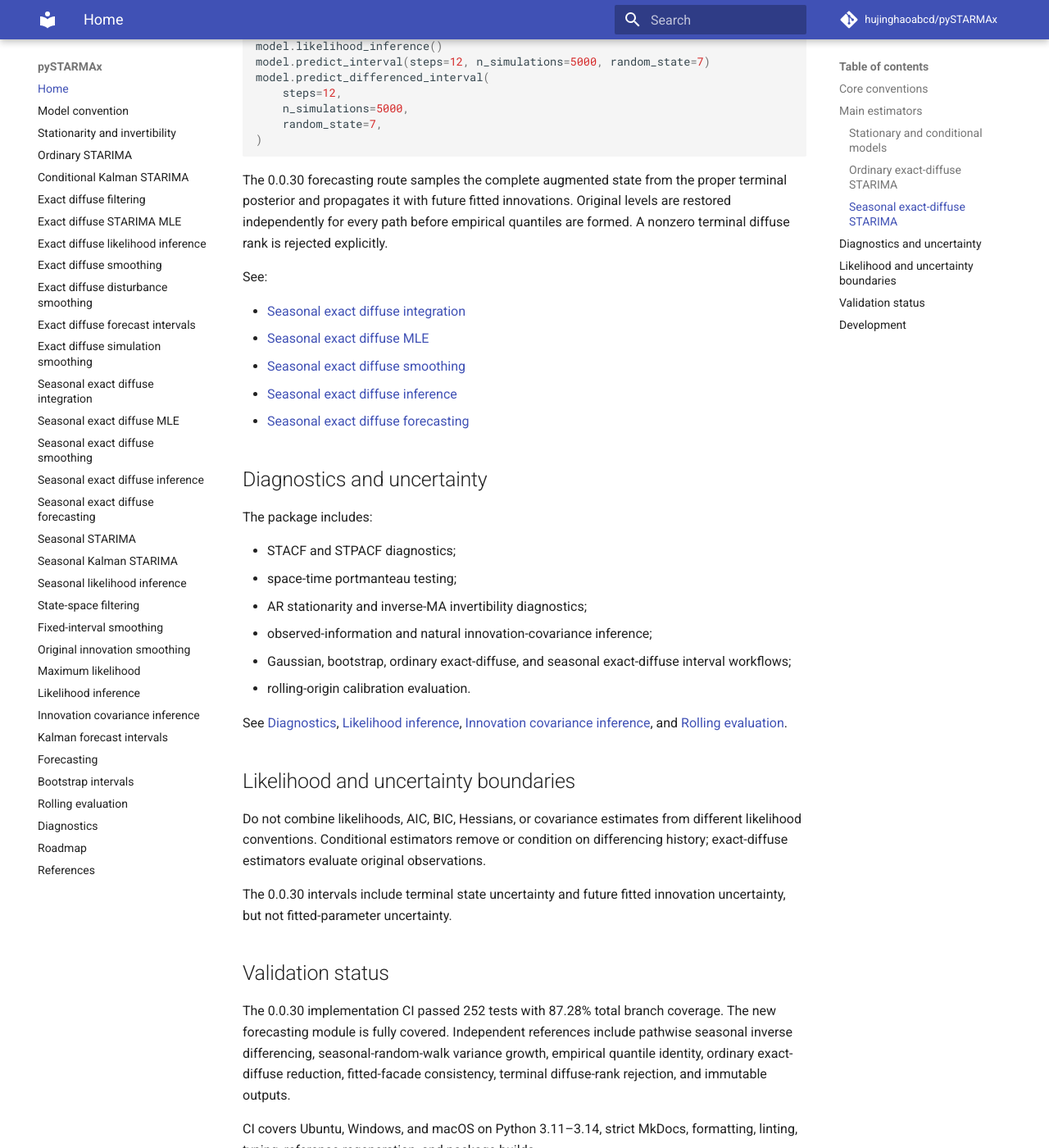
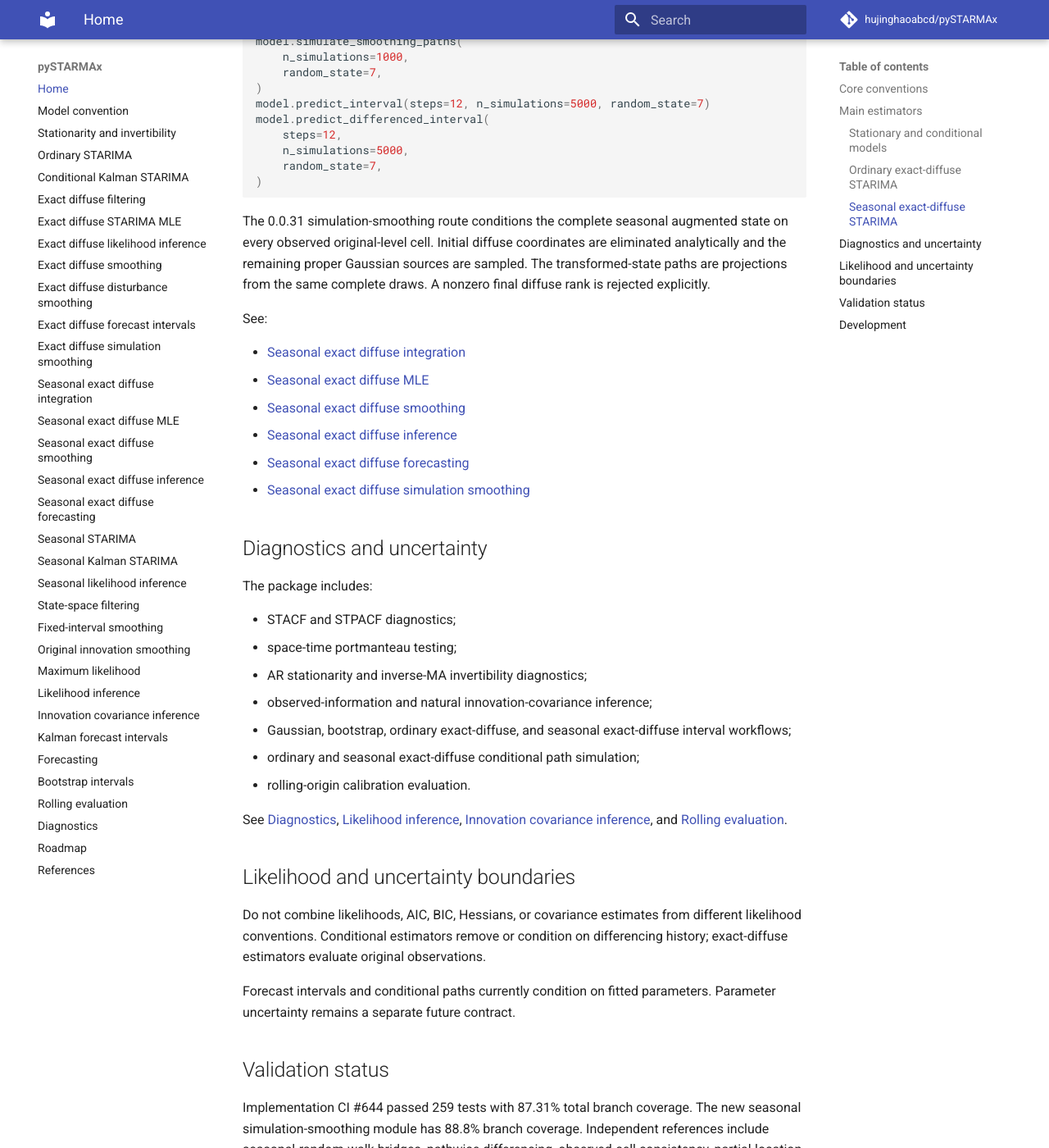
Before and after one commit to hujinghaoabcd/pySTARMAx, an MkDocs documentation site: the page built from docs/index.md, in a window 1280 px wide and 1400 px high, scrolled down 2151 px. Shown: the whole window at 82% size. Built offline with MkDocs 1.6.1 and Material for MkDocs 9.7.7, drawn with Linux system fonts in a browser that asks for light colours; comment, search, counter and statistics services are not loaded; some of the changed text lies outside the part shown.

Commit message:
Update documentation home for 0.0.31

````diff
--- a/docs/index.md
+++ b/docs/index.md
@@ -3,10 +3,10 @@
 pySTARMAx is a typed Python toolkit for classical and extended space-time
 autoregressive moving-average modelling.
 
-Version 0.0.30 supports stationary, integrated, multiplicative seasonal, and
+Version 0.0.31 supports stationary, integrated, multiplicative seasonal, and
 original-level exact-diffuse workflows. The seasonal exact-diffuse fitted model
-now includes estimation, state and disturbance smoothing, likelihood inference,
-and original-level plus transformed-scale forecast paths and intervals for
+now includes estimation, smoothing, likelihood inference, forecast paths and
+intervals, and complete conditional simulation smoothing for
 
 \[
 (1-B)^d(1-B^s)^D y_t.
@@ -82,8 +82,9 @@ result = model.fit(data, weights)
 
 At each optimizer candidate the estimator expands the ordered ordinary and
 seasonal factor polynomials, builds the transformed state, constructs the
-original-level exact-diffuse augmentation, and filters the original observations.
-Expanded cross lags remain deterministic and do not add free parameters.
+original-level exact-diffuse augmentation, and filters the original
+observations. Expanded cross lags remain deterministic and do not add free
+parameters.
 
 Posterior and uncertainty operations are:
 
@@ -91,6 +92,10 @@ Posterior and uncertainty operations are:
 model.smooth()
 model.smooth_innovation_disturbances()
 model.likelihood_inference()
+model.simulate_smoothing_paths(
+    n_simulations=1000,
+    random_state=7,
+)
 model.predict_interval(steps=12, n_simulations=5000, random_state=7)
 model.predict_differenced_interval(
     steps=12,
@@ -99,10 +104,11 @@ model.predict_differenced_interval(
 )
 ```
 
-The 0.0.30 forecasting route samples the complete augmented state from the
-proper terminal posterior and propagates it with future fitted innovations.
-Original levels are restored independently for every path before empirical
-quantiles are formed. A nonzero terminal diffuse rank is rejected explicitly.
+The 0.0.31 simulation-smoothing route conditions the complete seasonal
+augmented state on every observed original-level cell. Initial diffuse
+coordinates are eliminated analytically and the remaining proper Gaussian
+sources are sampled. The transformed-state paths are projections from the same
+complete draws. A nonzero final diffuse rank is rejected explicitly.
 
 See:
 
@@ -111,6 +117,7 @@ See:
 - [Seasonal exact diffuse smoothing](seasonal_exact_diffuse_smoothing.md)
 - [Seasonal exact diffuse inference](seasonal_exact_diffuse_inference.md)
 - [Seasonal exact diffuse forecasting](seasonal_exact_diffuse_forecasting.md)
+- [Seasonal exact diffuse simulation smoothing](seasonal_exact_diffuse_simulation_smoothing.md)
 
 ## Diagnostics and uncertainty
 
@@ -122,6 +129,7 @@ The package includes:
 - observed-information and natural innovation-covariance inference;
 - Gaussian, bootstrap, ordinary exact-diffuse, and seasonal exact-diffuse
   interval workflows;
+- ordinary and seasonal exact-diffuse conditional path simulation;
 - rolling-origin calibration evaluation.
 
 See [Diagnostics](diagnostics.md), [Likelihood inference](likelihood_inference.md),
@@ -134,16 +142,17 @@ Do not combine likelihoods, AIC, BIC, Hessians, or covariance estimates from
 different likelihood conventions. Conditional estimators remove or condition on
 differencing history; exact-diffuse estimators evaluate original observations.
 
-The 0.0.30 intervals include terminal state uncertainty and future fitted
-innovation uncertainty, but not fitted-parameter uncertainty.
+Forecast intervals and conditional paths currently condition on fitted
+parameters. Parameter uncertainty remains a separate future contract.
 
 ## Validation status
 
-The 0.0.30 implementation CI passed 252 tests with 87.28% total branch coverage.
-The new forecasting module is fully covered. Independent references include
-pathwise seasonal inverse differencing, seasonal-random-walk variance growth,
-empirical quantile identity, ordinary exact-diffuse reduction, fitted-facade
-consistency, terminal diffuse-rank rejection, and immutable outputs.
+Implementation CI #644 passed 259 tests with 87.31% total branch coverage. The
+new seasonal simulation-smoothing module has 88.8% branch coverage. Independent
+references include seasonal-random-walk bridges, pathwise differencing,
+observed-cell consistency, partial-location masks, ordinary exact-diffuse
+reduction, fresh new-data initialization, diffuse-rank rejection, and immutable
+outputs.
 
 CI covers Ubuntu, Windows, and macOS on Python 3.11–3.14, strict MkDocs,
 formatting, linting, typing, reference regeneration, and package builds.
````
Also changed, not shown: other parts of docs/index.md (+2 -2 lines).
